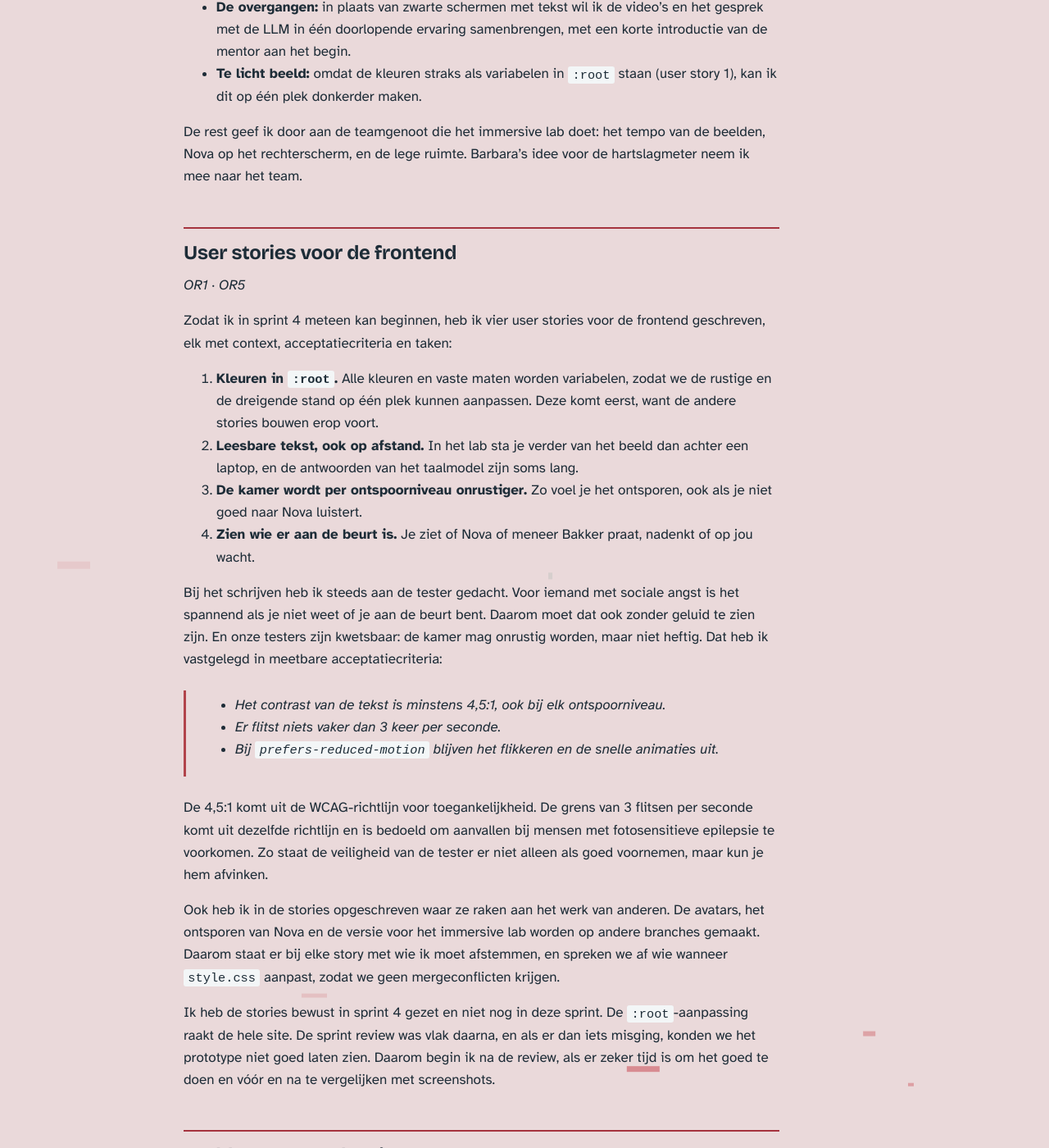
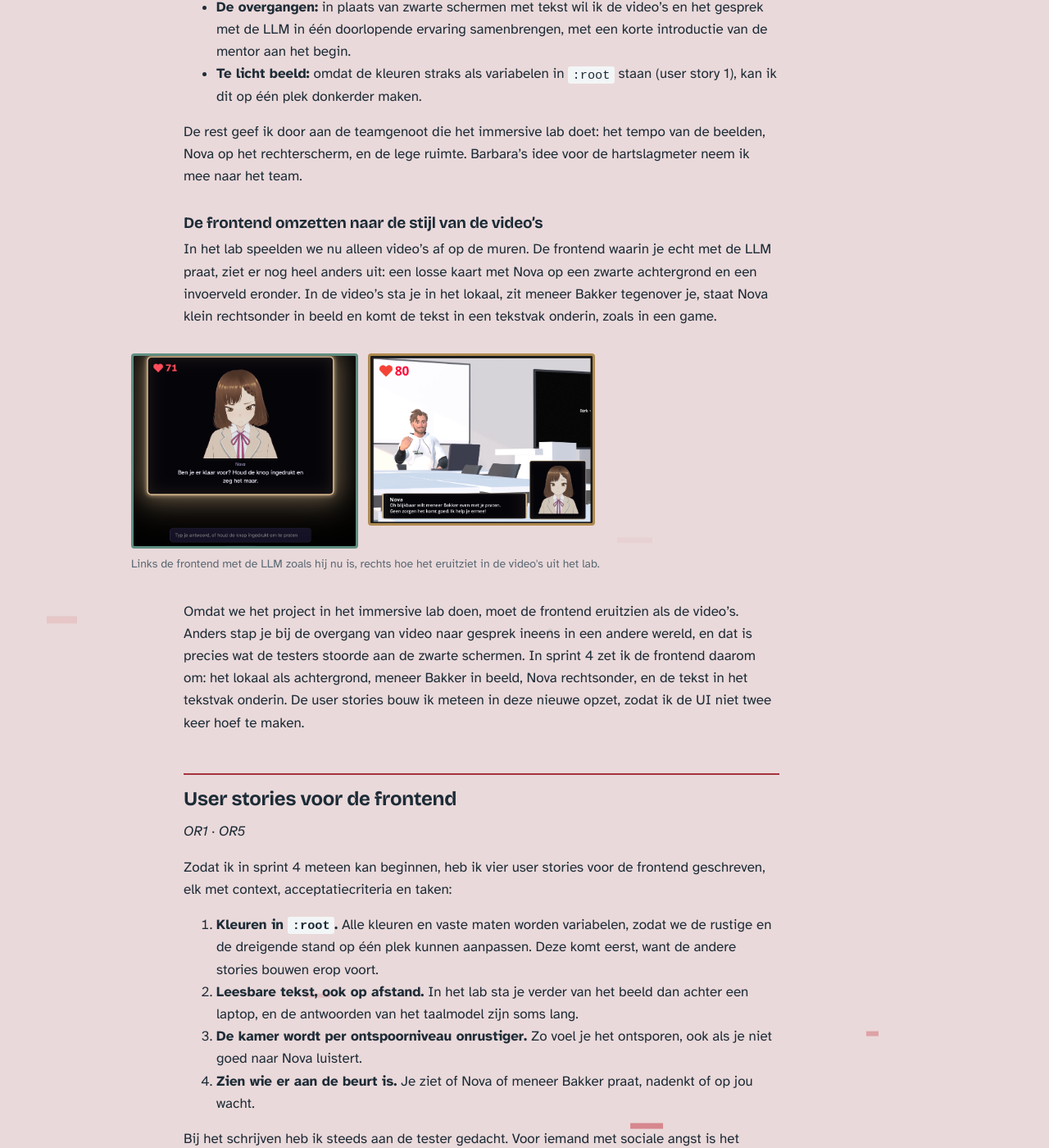
Before and after one commit to Doortje-Geuze04/doortje-geuze04.github.io, a Jekyll site: the page built from _posts/2026-11-23-sprint-3.md, in a window 1280 px wide and 1400 px high, scrolled down 5163 px. Shown: the whole window at 82% size. Built offline with Jekyll 4.4.1, drawn with Linux system fonts in a browser that asks for light colours; some of the changed text lies outside the part shown.

Commit message:
video's toevoegen

```diff
--- a/_posts/2026-11-23-sprint-3.md
+++ b/_posts/2026-11-23-sprint-3.md
@@ -90,6 +90,20 @@ Veel van deze punten gaan over de UI, en die pak ik in sprint 4 op:
 
 De rest geef ik door aan de teamgenoot die het immersive lab doet: het tempo van de beelden, Nova op het rechterscherm, en de lege ruimte. Barbara's idee voor de hartslagmeter neem ik mee naar het team.
 
+### De frontend omzetten naar de stijl van de video's
+
+In het lab speelden we nu alleen video's af op de muren. De frontend waarin je echt met de LLM praat, ziet er nog heel anders uit: een losse kaart met Nova op een zwarte achtergrond en een invoerveld eronder. In de video's sta je in het lokaal, zit meneer Bakker tegenover je, staat Nova klein rechtsonder in beeld en komt de tekst in een tekstvak onderin, zoals in een game.
+
+<figure class="wide">
+  <div class="sequence">
+    <img src="{{ '/assets/img/sprint-3/llm-ui-nu.png' | relative_url }}" alt="De huidige frontend: Nova in een kaart op een zwarte achtergrond, met een invoerveld eronder">
+    <img src="{{ '/assets/img/sprint-3/video-ui.png' | relative_url }}" alt="Een beeld uit de video's: meneer Bakker in het lokaal, Nova rechtsonder en een tekstvak onderin">
+  </div>
+  <figcaption>Links de frontend met de LLM zoals hij nu is, rechts hoe het eruitziet in de video's uit het lab.</figcaption>
+</figure>
+
+Omdat we het project in het immersive lab doen, moet de frontend eruitzien als de video's. Anders stap je bij de overgang van video naar gesprek ineens in een andere wereld, en dat is precies wat de testers stoorde aan de zwarte schermen. In sprint 4 zet ik de frontend daarom om: het lokaal als achtergrond, meneer Bakker in beeld, Nova rechtsonder, en de tekst in het tekstvak onderin. De user stories bouw ik meteen in deze nieuwe opzet, zodat ik de UI niet twee keer hoef te maken.
+
 ## User stories voor de frontend
 
 _OR1 · OR5_
@@ -127,4 +141,4 @@ Ik heb de stories bewust in sprint 4 gezet en niet nog in deze sprint. De `:root
 - Vier user stories voor de frontend klaar en ingepland in sprint 4.
 - Het ontsporen van de LLM is opgepakt door een teamgenoot.
 
-**Doel sprint 4:** De video's en de LLM verbinden in één interactieve ervaring, met de UI volgens de user stories (te beginnen bij `:root`), en het adviesrapport definitief maken.
+**Doel sprint 4:** De video's en de LLM verbinden in één interactieve ervaring, de frontend omzetten naar de stijl van de video's, met de UI volgens de user stories (te beginnen bij `:root`), en het adviesrapport definitief maken.
```
Also changed, not shown: assets/img/sprint-3/llm-ui-nu.png (added), assets/img/sprint-3/video-ui.png (added).
